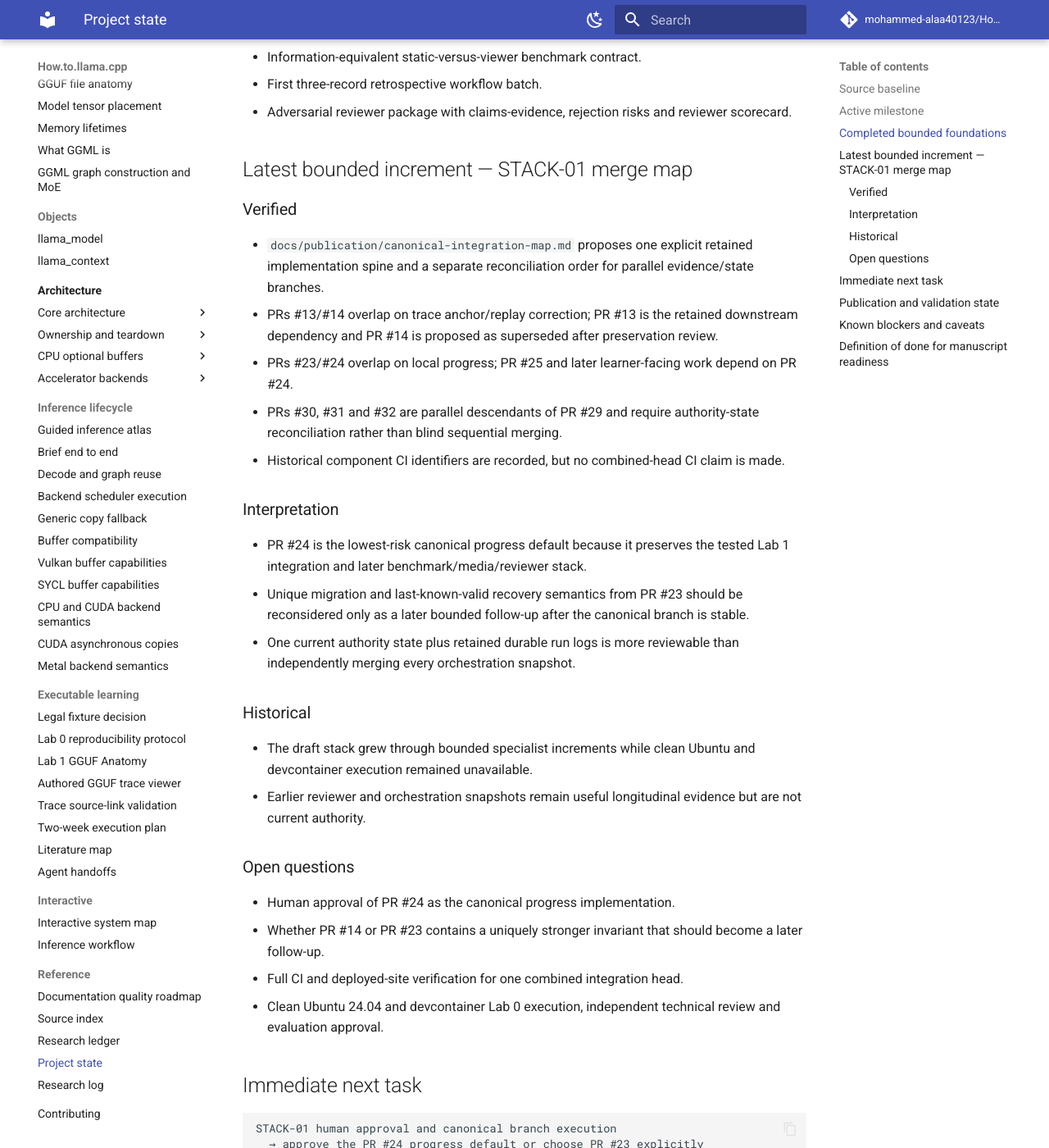
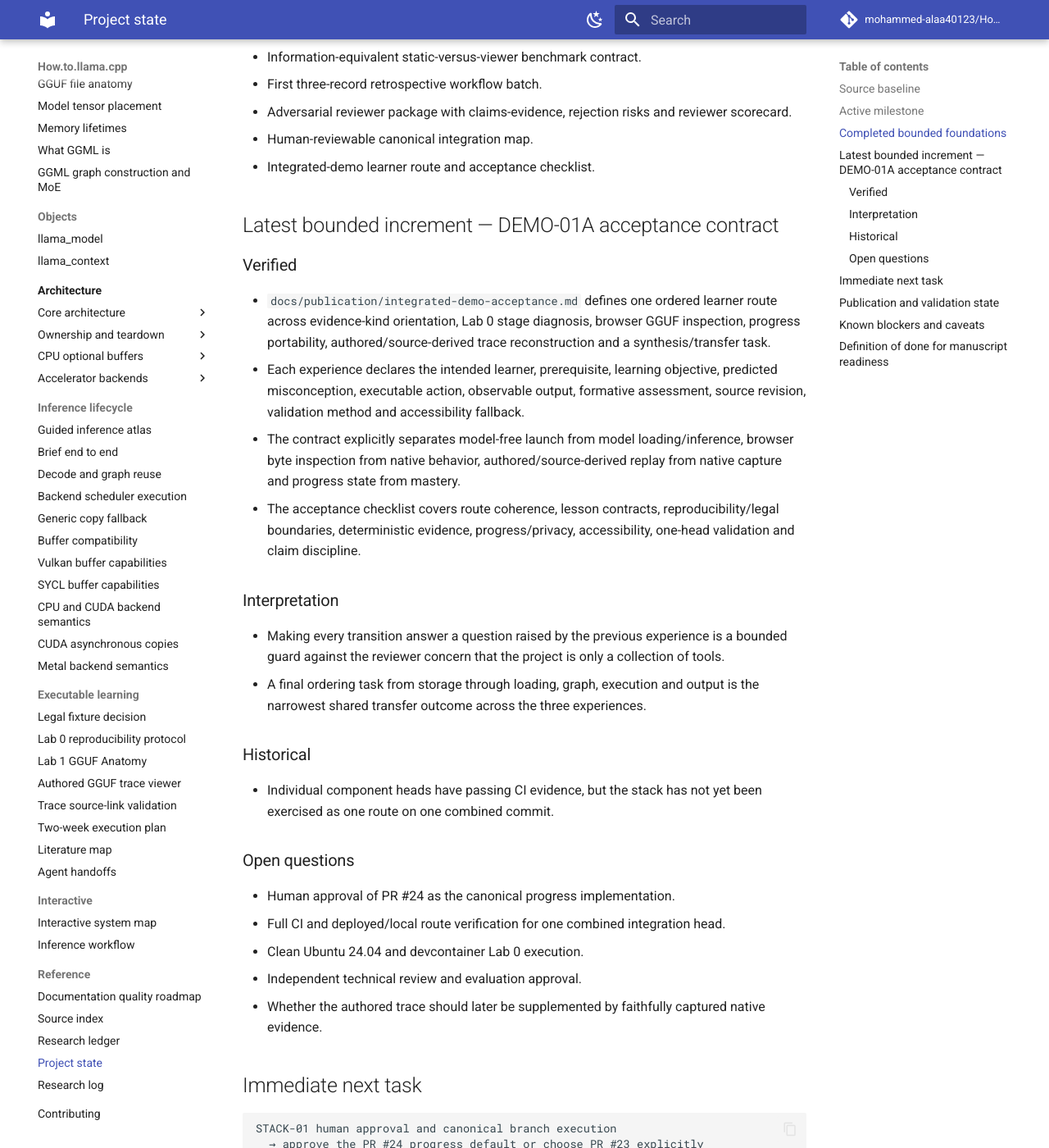
Before and after one commit to mohammed-alaa40123/How.to.llama.cpp, an MkDocs documentation site: the page built from docs/reference/project-state.md, in a window 1280 px wide and 1400 px high, scrolled down 919 px. Shown: the whole window at 82% size. Built offline with MkDocs 1.6.1 and Material for MkDocs 9.7.7, drawn with Linux system fonts in a browser that asks for light colours; comment, search, counter and statistics services are not loaded; some of the changed text lies outside the part shown.

Commit message:
Update project state for DEMO-01A

````diff
--- a/docs/reference/project-state.md
+++ b/docs/reference/project-state.md
@@ -26,34 +26,34 @@ Read this file after the root README on every run. It is the compact checkpoint
 - Information-equivalent static-versus-viewer benchmark contract.
 - First three-record retrospective workflow batch.
 - Adversarial reviewer package with claims-evidence, rejection risks and reviewer scorecard.
+- Human-reviewable canonical integration map.
+- Integrated-demo learner route and acceptance checklist.
 
-## Latest bounded increment — STACK-01 merge map
+## Latest bounded increment — DEMO-01A acceptance contract
 
 ### Verified
 
-- `docs/publication/canonical-integration-map.md` proposes one explicit retained implementation spine and a separate reconciliation order for parallel evidence/state branches.
-- PRs #13/#14 overlap on trace anchor/replay correction; PR #13 is the retained downstream dependency and PR #14 is proposed as superseded after preservation review.
-- PRs #23/#24 overlap on local progress; PR #25 and later learner-facing work depend on PR #24.
-- PRs #30, #31 and #32 are parallel descendants of PR #29 and require authority-state reconciliation rather than blind sequential merging.
-- Historical component CI identifiers are recorded, but no combined-head CI claim is made.
+- `docs/publication/integrated-demo-acceptance.md` defines one ordered learner route across evidence-kind orientation, Lab 0 stage diagnosis, browser GGUF inspection, progress portability, authored/source-derived trace reconstruction and a synthesis/transfer task.
+- Each experience declares the intended learner, prerequisite, learning objective, predicted misconception, executable action, observable output, formative assessment, source revision, validation method and accessibility fallback.
+- The contract explicitly separates model-free launch from model loading/inference, browser byte inspection from native behavior, authored/source-derived replay from native capture and progress state from mastery.
+- The acceptance checklist covers route coherence, lesson contracts, reproducibility/legal boundaries, deterministic evidence, progress/privacy, accessibility, one-head validation and claim discipline.
 
 ### Interpretation
 
-- PR #24 is the lowest-risk canonical progress default because it preserves the tested Lab 1 integration and later benchmark/media/reviewer stack.
-- Unique migration and last-known-valid recovery semantics from PR #23 should be reconsidered only as a later bounded follow-up after the canonical branch is stable.
-- One current authority state plus retained durable run logs is more reviewable than independently merging every orchestration snapshot.
+- Making every transition answer a question raised by the previous experience is a bounded guard against the reviewer concern that the project is only a collection of tools.
+- A final ordering task from storage through loading, graph, execution and output is the narrowest shared transfer outcome across the three experiences.
 
 ### Historical
 
-- The draft stack grew through bounded specialist increments while clean Ubuntu and devcontainer execution remained unavailable.
-- Earlier reviewer and orchestration snapshots remain useful longitudinal evidence but are not current authority.
+- Individual component heads have passing CI evidence, but the stack has not yet been exercised as one route on one combined commit.
 
 ### Open questions
 
 - Human approval of PR #24 as the canonical progress implementation.
-- Whether PR #14 or PR #23 contains a uniquely stronger invariant that should become a later follow-up.
-- Full CI and deployed-site verification for one combined integration head.
-- Clean Ubuntu 24.04 and devcontainer Lab 0 execution, independent technical review and evaluation approval.
+- Full CI and deployed/local route verification for one combined integration head.
+- Clean Ubuntu 24.04 and devcontainer Lab 0 execution.
+- Independent technical review and evaluation approval.
+- Whether the authored trace should later be supplemented by faithfully captured native evidence.
 
 ## Immediate next task
 
@@ -63,14 +63,14 @@ STACK-01 human approval and canonical branch execution
   → apply the retained spine and evidence side branches once
   → reconcile one current orchestration state
   → run the full Documentation CI suite on one combined head
-  → then execute LAB0-03/LAB0-04 when environments exist
-  → DEMO-01A may proceed as the next dependency-safe documentation task
+  → instantiate the DEMO-01A checklist as a machine-readable acceptance record
+  → execute LAB0-03/LAB0-04 when environments exist
 ```
 
 ## Publication and validation state
 
 - `docs/publication/orchestrator-state.md` remains authoritative.
-- `docs/publication/evidence-backlog.md` records STACK-01 as in progress: the proposed map exists, but human approval and passing combined-head CI do not.
+- `docs/publication/evidence-backlog.md` records DEMO-01A as evidenced at the specification level and STACK-01 as in progress.
 - Passing component CI establishes bounded contracts only; it does not establish combined deployability, learner benefit, native execution or independent correctness.
 - No participant data, telemetry, authenticated sync, restricted model weights, paid generation or manuscript prose were introduced.
 
@@ -82,7 +82,8 @@ STACK-01 human approval and canonical branch execution
 - no independent technical reviewer;
 - no approved evaluation/ethics pathway;
 - authority-state updates from official venue and retrospective side branches still require reconciliation;
-- Pages verification applies only after canonical integration reaches `main` and deploys.
+- Pages verification applies only after canonical integration reaches `main` and deploys;
+- DEMO-01A is a specification, not proof that the integrated route currently executes.
 
 ## Definition of done for manuscript readiness
 
````
Also changed, not shown: other parts of docs/reference/project-state.md (+1 -1 lines).
